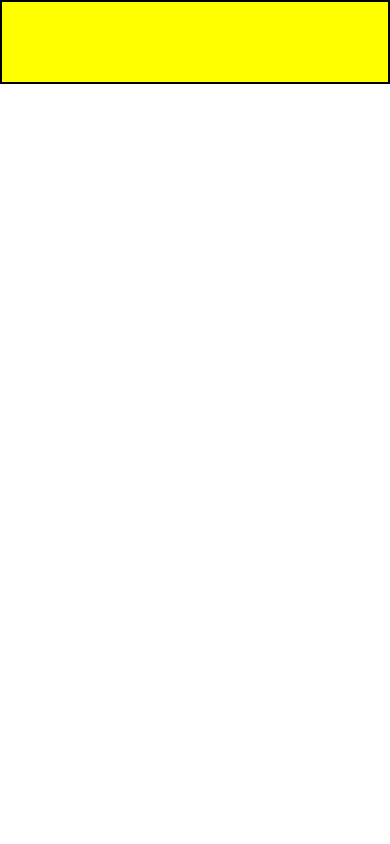
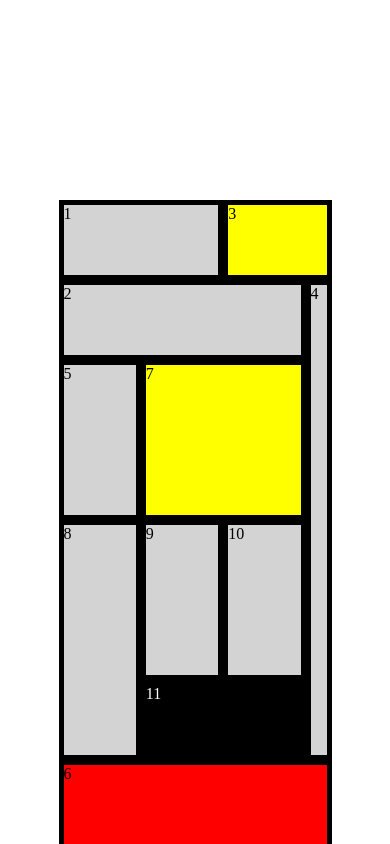
Before and after one commit to GitHubMaxwell/layout_playground, a React app: page / in a window 390 px wide. Shown: the top 844 px of the page. Built offline with nearby package versions, Linux system fonts and the light colour scheme.

Commit message:
responsive mondrian donw

```diff
--- a/src/components/Mondrian.js
+++ b/src/components/Mondrian.js
@@ -12,8 +12,8 @@
 
     render() {
         return (
-            <ul>
-                {this.state.items.map(ele => <li key={ele} className="mondrian-items"></li>)}
+            <ul className="mondrian-container">
+                {this.state.items.map(ele => <li key={ele} className="mondrian-item">{ele}</li>)}
             </ul>
         )
     }
--- a/src/styles/mondrian.scss
+++ b/src/styles/mondrian.scss
@@ -4,11 +4,84 @@
     padding: 0;
 }
 
-ul {
-    border: 2px black solid;
+.mondrian-container {
+    display:grid;
+    grid-template-columns: repeat(auto-fit, minmax(80px,1fr));
+    grid-auto-rows: 80px;
+    grid-auto-flow: dense;
     list-style: none;
+    width: 70%;
+    margin: 200px auto;
+    background: black;
 }
 
-li {
-    border: 2px yellow solid;
+.mondrian-item{
+    background:lightgrey;
+    border:5px solid black;
+    width:100%;
 }
+///// tall by 2 (5, 9, 10
+li:nth-child(5),li:nth-child(9),li:nth-child(10) {
+    grid-row: span 2;
+}
+///// tall by 2 and yellow(14
+li:nth-child(14) {
+    grid-row: span 2;
+    background: yellow;
+}
+///// tall by 2 and red (18
+li:nth-child(18) {
+    grid-row: span 2;
+    background: red;
+}
+///// tall by 3 (8
+li:nth-child(8) {
+    grid-row: span 3;
+}
+////// tall by 6 (4
+li:nth-child(4) {
+    grid-row: span 6;
+}
+// long by 2 (1, 12, 13, 16, 19
+li:nth-child(1),li:nth-child(12),li:nth-child(13),li:nth-child(16),li:nth-child(19) {
+    grid-column: span 2;
+}
+// long by 2 black (11, 15
+li:nth-child(11),li:nth-child(15) {
+    grid-column: span 2;
+    background: black;
+    color:white;
+}
+// long by 3 (2
+li:nth-child(2) {
+    grid-column: span 3;
+}
+// long by 2 and light yellow (3
+li:nth-child(3) {
+    grid-column: span 2;
+    background: yellow;
+}
+// long by 4 (20
+li:nth-child(20) {
+    grid-column: span 2;
+    background: black;
+    color:white;
+}
+// 2 x 2 light yellow(7
+li:nth-child(7) {
+    grid-row: span 2;
+    grid-column: span 2;
+    background: yellow;
+}
+// 2 x 2 blue (17
+li:nth-child(17) {
+    grid-row: span 2;
+    grid-column: span 2;
+    background: blue;
+}
+// 4 x 4 red (6
+li:nth-child(6) {
+    grid-row: span 4;
+    grid-column: span 4;
+    background: red;
+}
```
